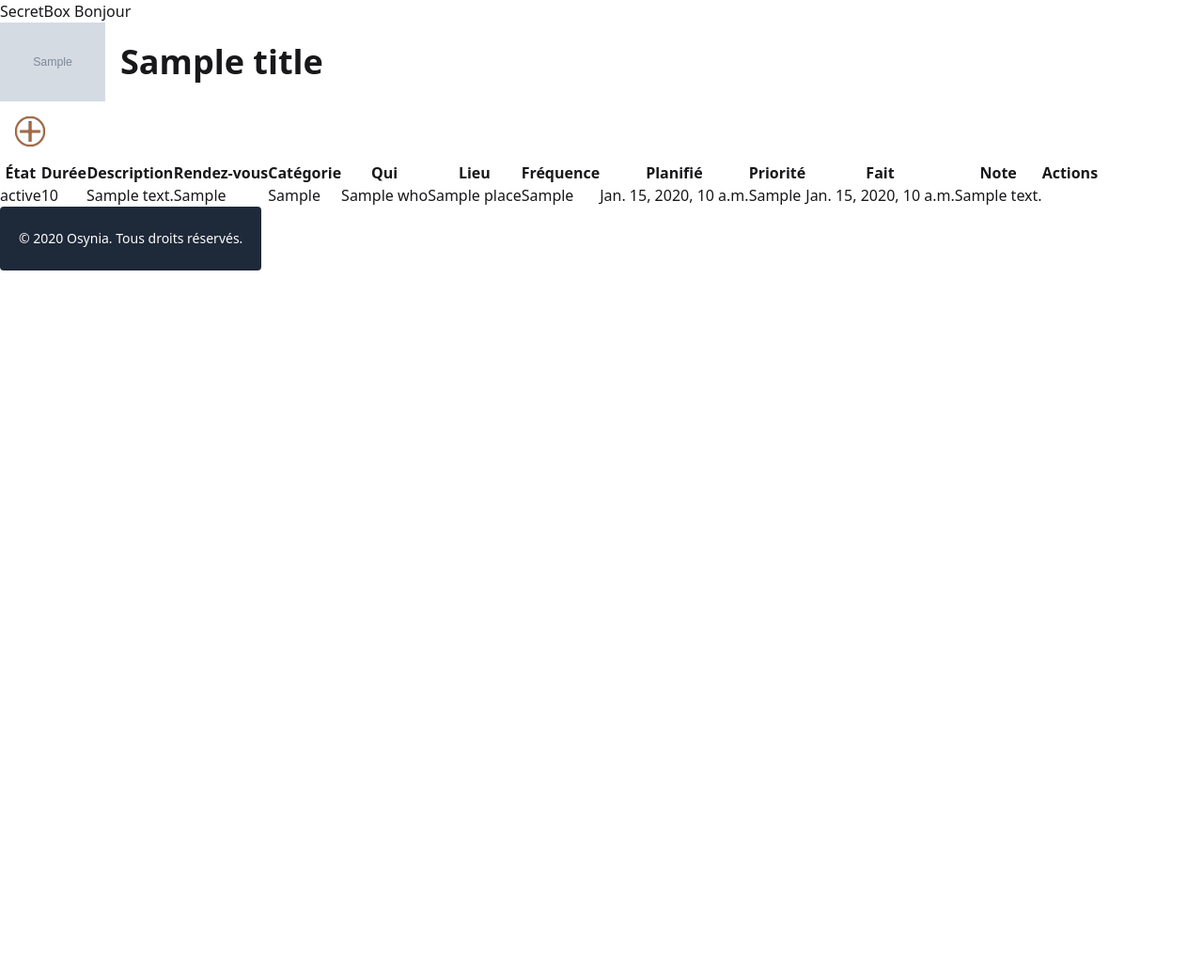
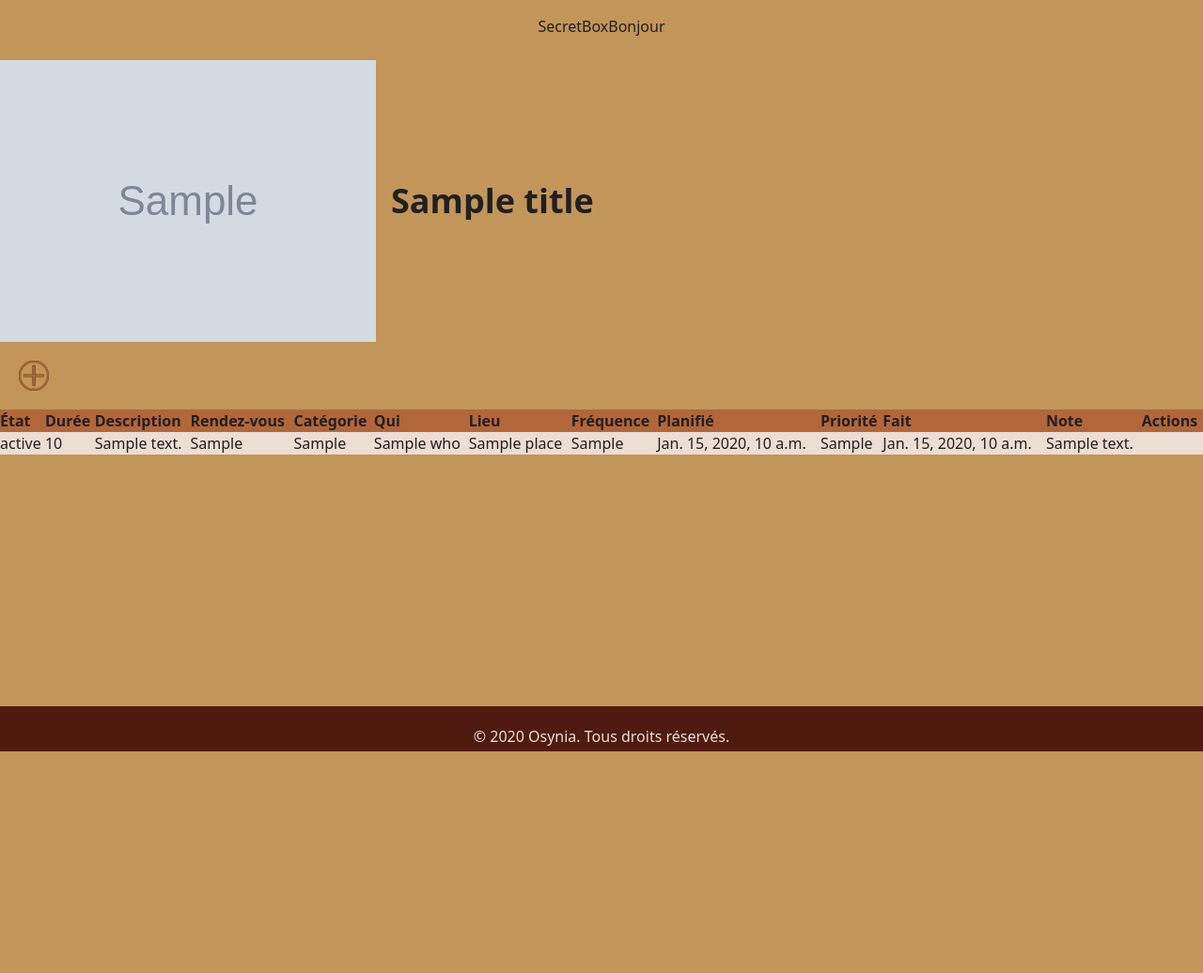
Before and after one commit to Slb59/secretbox, a Django app: template templates/journaling/dashboard.html in a window 1280 px wide. Shown: the whole page at 94% size. Before the commit the page ends 288 px from the top, so only its background shows below. Run offline with Django 5.2, Linux system fonts and the light colour scheme; the template is opened without the code that fills it: most values are stand-ins (such as "Sample title", 1, 10 or a date in 2020); grey boxes marked "Sample" are stand-in pictures; style sheets or scripts are compiled from the project's sources; some libraries are stand-ins or nearby versions.

Commit message:
ajout de styles footer, dashboard-content, table-content, tr-header, body, main-screen, round-hicon

```diff
--- a/templates/base.html
+++ b/templates/base.html
@@ -1,19 +1,23 @@
-{% load static tailwind_tags %}
+{% load static tailwind_tags crispy_forms_tags %}
 <!DOCTYPE html>
 <html lang="fr">
 <head>
     <title>{% block title %}SecretBox{% endblock %}</title>
-    {% include "base/head.html"%}
-    <link href='{% static "css/dist/styles.css" %}'' rel="stylesheet">
+    <link rel="stylesheet" href="{% static 'css/dist/styles.css' %}">
+    <link rel="icon" href="{% static 'images/favicon.ico' %}" type="image/x-icon">
+    <meta charset="utf-8">
+    <meta http-equiv="X-UA-Compatible" content="IE=edge">
+    <meta name="viewport" content="width=device-width, initial-scale=1.0, shrink-to-fit=no">
+    {% tailwind_css %}
 </head>
-<body class="body-screen">
-    <div class="header">
-        <span class="logo">SecretBox</span>
-        <span class="user">
+<body class="body">
+    <div class="main-screen">
+        <span class="">SecretBox</span>
+        <span class="">
         Bonjour {{user.trigram}}
         </span>
     </div>
-    <div class="content">
+    <div class="">
         {% block content %}
         {% endblock %}
     </div>
--- a/templates/base/footer.html
+++ b/templates/base/footer.html
@@ -1,8 +1,6 @@
 {% load static %}
 
-<div class="bg-gray-800 text-white py-6 container-fluid text-center mt-auto p-5 rounded"">
-    &copy; {{ current_year }} Osynia. Tous droits réservés.
-    {% if request.user.is_superuser %}
-        <a href="{% url 'admin:index' %}">Administration avancée</a>
-    {% endif %}
-</div>
+&copy; {{ current_year }} Osynia. Tous droits réservés.
+{% if request.user.is_superuser %}
+    <a href="{% url 'admin:index' %}">Administration avancée</a>
+{% endif %}
--- a/templates/base/logo_header.html
+++ b/templates/base/logo_header.html
@@ -1,4 +1,4 @@
 <div class="flex items-center">
     <img class="h-21 w-auto mr-4" src="{{ logo_url }}" alt="App logo">
-    <h1 class="text-4xl font-bold title-container">{{ title }}</h1>
+    <h1 class="text-4xl font-bold w-full overflow-x-auto">{{ title }}</h1>
 </div>
--- a/templates/journaling/dashboard.html
+++ b/templates/journaling/dashboard.html
@@ -2,8 +2,10 @@
 {% load i18n crispy_forms_tags %}
 {% block title %}{{ block.super }} - Tableau de bord{% endblock %}
 {% block content %}
+
     {% include "base/logo_header.html" %}
     {% include 'navbar/navbar.html' %}
+
     {% if messages %}
         <div class="mb-4 w-full">
             {% for message in messages %}
@@ -13,12 +15,14 @@
             {% endfor %}
         </div>
     {% endif %}
+
+    <!-- Search form -->
     {% crispy form %}
 
-    <div class="dashboard_content">
-        <table class="table_content">
+    <div class="dashboard-content">
+        <table class="table-content">
             <thead>
-                <tr class="tr_header">
+                <tr class="tr-header">
                     <th class="th_header" scope="row">État</th>
                     <th class="th_header" scope="row">Durée</th>
                     <th class="th_header" scope="row">Description</th>
--- a/theme/static_src/src/input.css
+++ /dev/null
@@ -1,4 +0,0 @@
-@font-face {
-    font-family: 'Cinzel';
-    src: url("/static/fonts/Cinzel.ttf");
-}
--- a/theme/static_src/src/styles.css
+++ b/theme/static_src/src/styles.css
@@ -1,11 +1,93 @@
-@import "tailwindcss";
-@plugin "daisyui";
+@source "../../**/*.{html,py,js}";
+@layer theme, base, components, utilities;
+@import "tailwindcss/theme.css" layer(theme);
+@import "tailwindcss/preflight.css" layer(base);
+@import "tailwindcss/utilities.css" layer(utilities);
 
-/**
-  * A catch-all path to Django template files, JavaScript, and Python files
-  * that contain Tailwind CSS classes and will be scanned by Tailwind to generate the final CSS file.
-  *
-  * If your final CSS file is not being updated after code changes, you may want to broaden or narrow
-  * the scope of this path.
-  */
-@source "../../../**/*.{html,py,js}";
+@theme {
+    --color-black: #221f1f;
+    --color-gray: #9ca3af;
+    --color-grey: #7c9786;
+    --color-brown: #b36739;
+    --color-darkbrown: #4f1b11;
+    --color-bleup : #2A3D66;
+    --color-or: #FFD700;
+    --color-violet: #8A2BE2;
+    --color-vert: #2E8B57;
+    --color-taupe: #c29559;
+    --color-white: #ecddd5;
+    --color-verybrown: #3a2412;
+}
+
+@font-face {
+    font-family: 'Cinzel';
+    src: url("/static/fonts/Cinzel.ttf");
+}
+
+@layer base {
+    :root {
+        --footer-h: 3rem;
+    }
+    html,
+    body {
+        height: 100%;
+    }
+}
+
+@layer utilities {
+    .bg-taupe {
+        background-color: var(--color-taupe);
+    }
+
+    .bg-darkbrown {
+        background-color: var(--color-darkbrown);
+    }
+
+    .bg-gray {
+        background-color: var(--color-gray);
+    }
+
+    .bg-bleup {
+        background-color: var(--color-bleup);
+    }
+
+    .text-black {
+        color: var(--color-black);
+    }
+
+    .text-white {
+        color: var(--color-white);
+    }
+}
+
+@layer components {
+    .round-hicon {
+      @apply w-10 h-10 rounded-full flex items-center justify-center hover:bg-gray-500;
+    }
+
+    .body {
+        @apply bg-taupe flex flex-col min-h-screen text-black;
+    }
+
+    .main-screen {
+        @apply flex items-start justify-center pt-4 pb-6 bg-taupe w-full;
+    }
+
+    .footer {
+        @apply w-full text-center fixed bottom-0 left-0 z-10 bg-darkbrown text-white p-2 mt-auto;
+        height: var(--footer-h);
+        line-height: var(--footer-h);
+    }
+
+    .dashboard-content {
+        @apply overflow-x-auto overflow-y-auto h-[600px]
+    }
+
+    .table-content {
+        @apply min-w-full bg-white
+    }
+
+    .tr-header {
+        @apply sticky top-0 bg-brown text-left
+    }
+  }
```
Also changed, not shown: theme/static_src/postcss.config.js (+12 -0 lines), templates/base/head.html (deleted), theme/static/icons/btn_passer.png (added), theme/static/icons/list.png (added), theme/static/icons/undelete.png (added), theme/static/images/favicon.ico (added).
